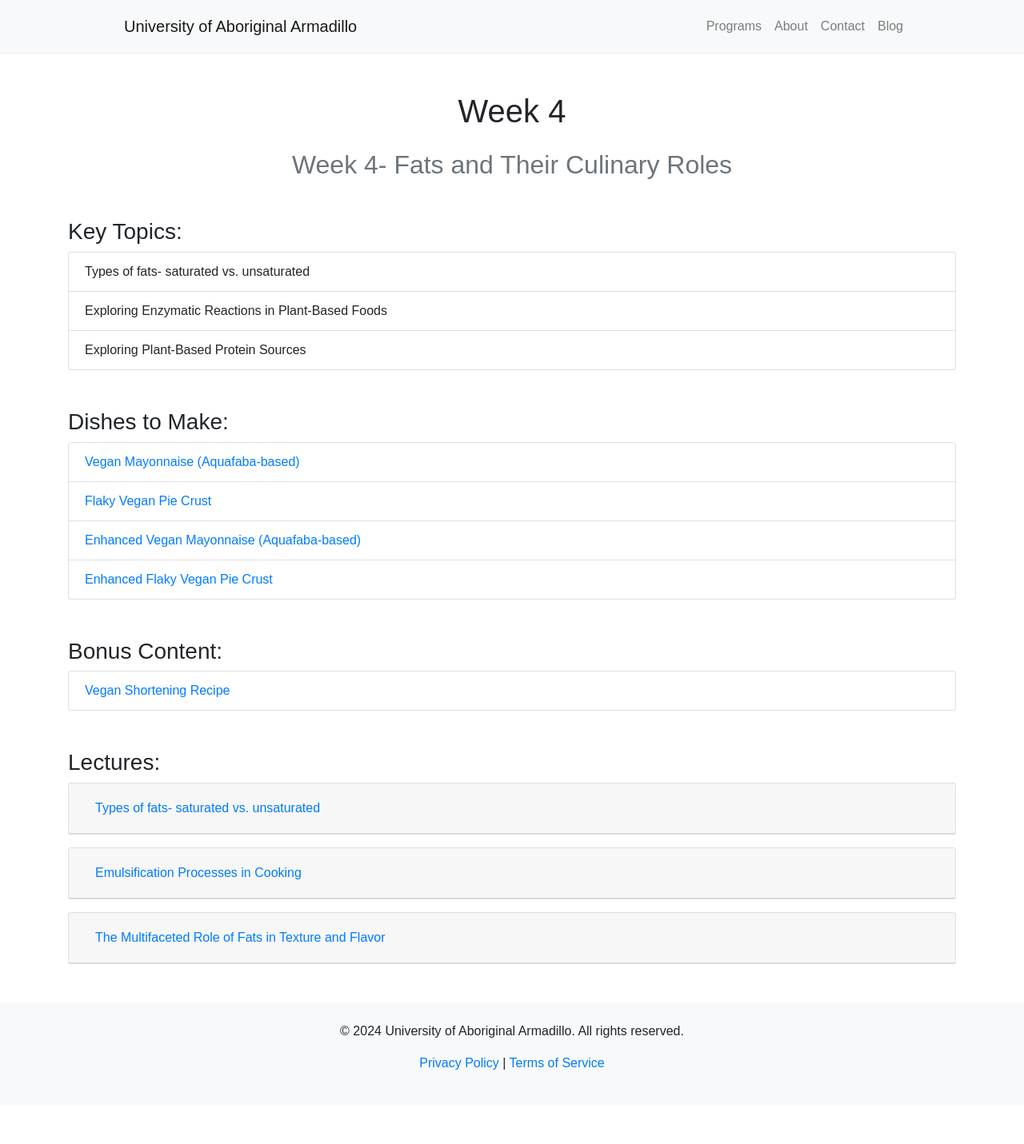
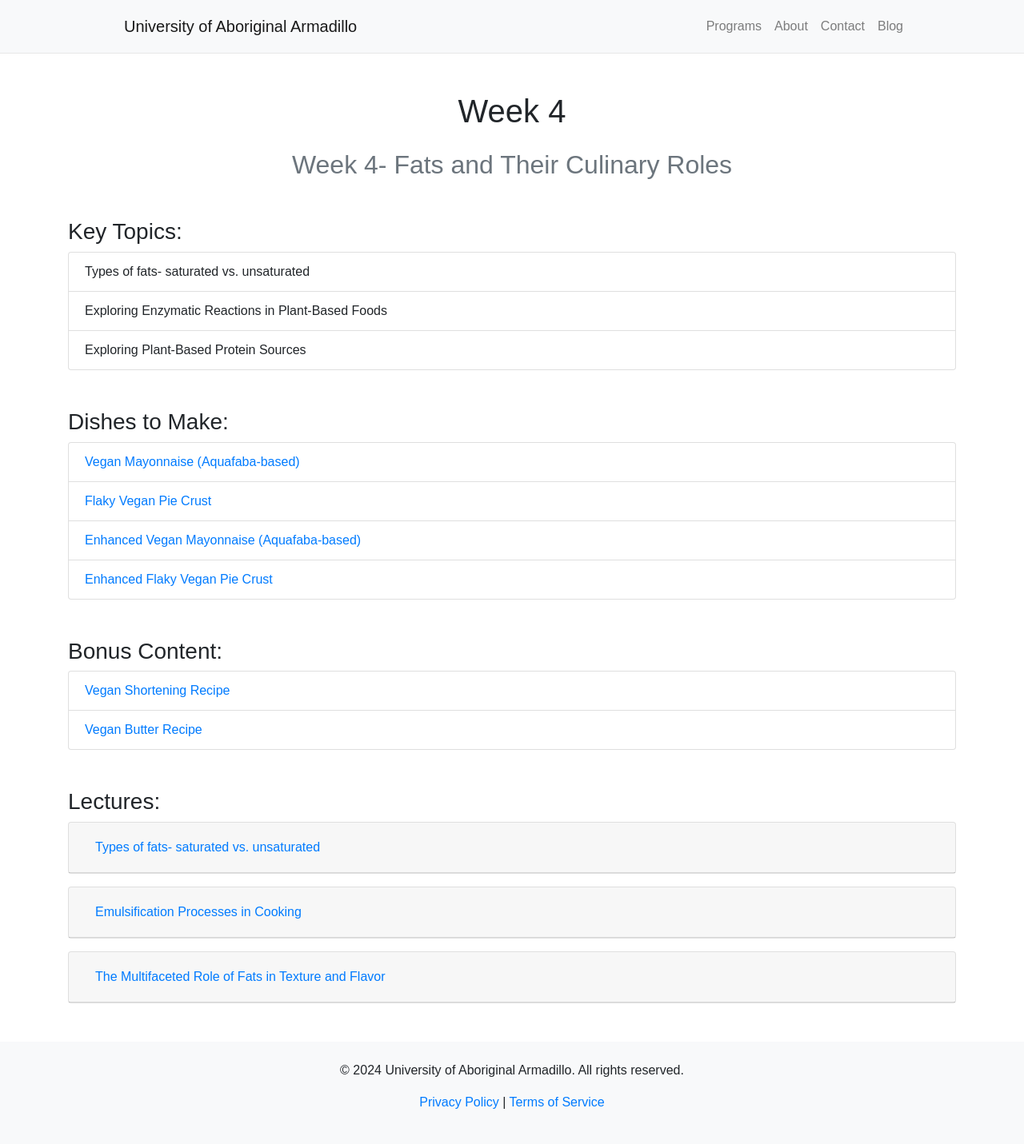
Before and after one commit to aboriginal-armadillo/university, a Jekyll site: the page built from dept/culinary-arts/ca103/week4/index.md, in a window 1280 px wide. Shown: the whole page at 80% size. Built offline with Jekyll 4.4.1, drawn with Linux system fonts in a browser that asks for light colours; nearby versions of some CDN libraries; before the commit the page ends 1382 px from its top, so only the background shows below that.

Commit message:
Vegan Butter Recipe

```diff
--- a/_data/ca103-wk4.yaml
+++ b/_data/ca103-wk4.yaml
@@ -30,3 +30,6 @@ dishes:
 bonus:
   - name: Vegan Shortening Recipe
     url: http://www.veganbaking.net/recipes/fats/vegan-shortenings/how-to-make-vegan-shortening
+
+  - name: Vegan Butter Recipe
+    url: https://avirtualvegan.com/easy-vegan-butter/
```
